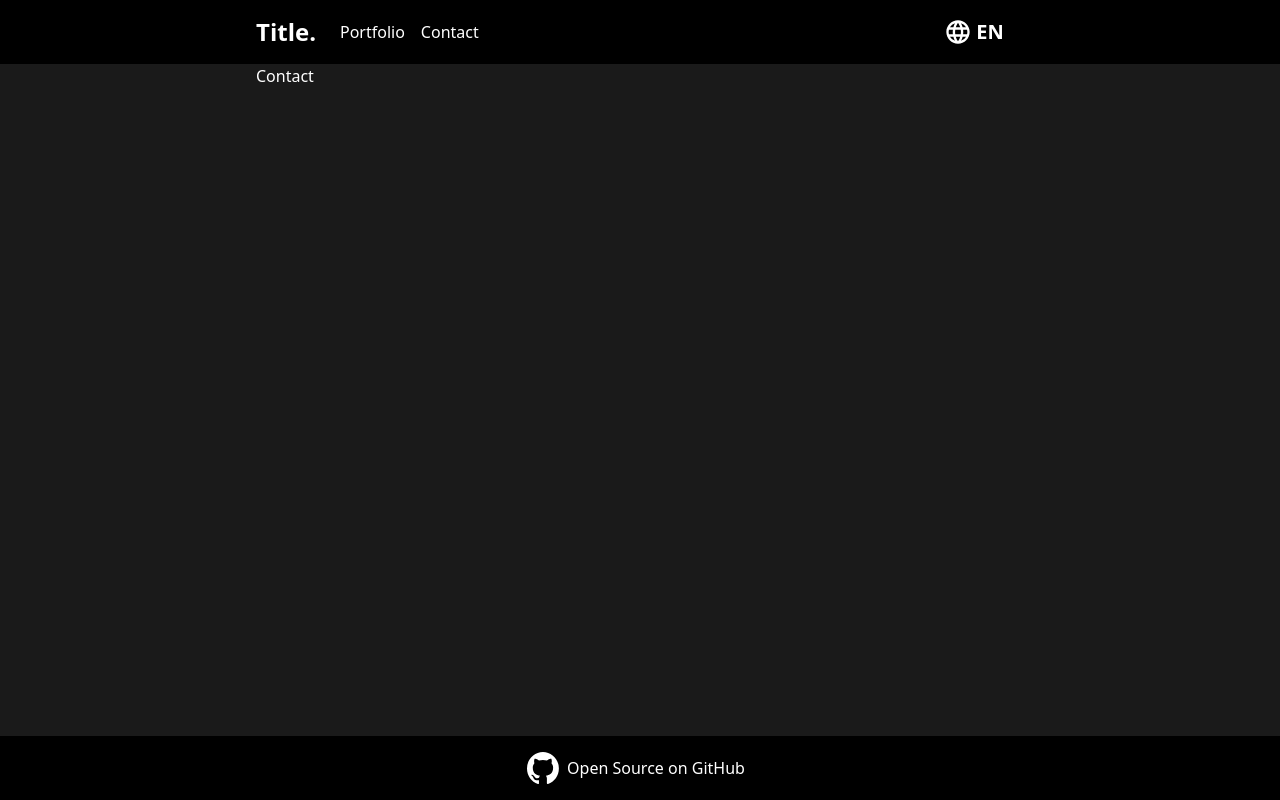
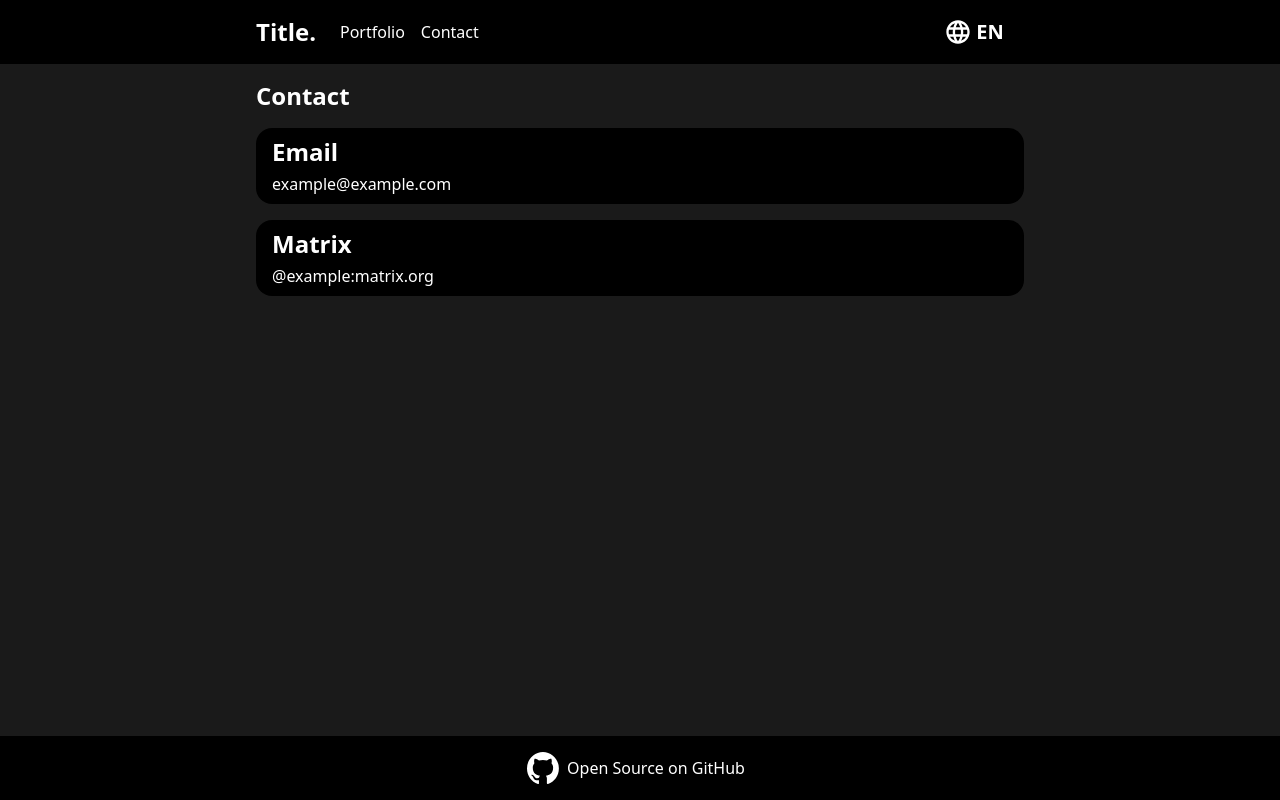
Before and after one commit to femrek/personal-website, a React (Vite) app: page /contact in a window 1280 px wide. Built offline with nearby package versions, Linux system fonts and the light colour scheme.

Commit message:
feat: Contact page is developed.
* Page data is being fetched in contact page.
* The contact entries are shown in contact page.
* `ContactEntry` component is created to show each contact entry.

```diff
--- /dev/null
+++ b/public/api/en/contact_page.json
@@ -0,0 +1,13 @@
+{
+  "title": "Contact",
+  "content": [
+    {
+      "title": "Email",
+      "value": "example@example.com"
+    },
+    {
+      "title": "Matrix",
+      "value": "@example:matrix.org"
+    }
+  ]
+}
--- /dev/null
+++ b/src/component/contact/ContactEntry.tsx
@@ -0,0 +1,20 @@
+import { ContactEntryData } from "../../network/repository/contact-repository.ts";
+
+interface ContactEntryProps {
+  data: ContactEntryData;
+}
+
+function ContactEntry({ data }: ContactEntryProps) {
+  return (
+    <div className={"flex bg-black rounded-2xl mb-4 px-4 py-2"}>
+      <div className={"flex-auto"}>
+        <div className={"flex"}>
+          <div className={"font-bold text-2xl"}>{data.title}</div>
+        </div>
+        <div className={"mt-1"}>{data.value}</div>
+      </div>
+    </div>
+  );
+}
+
+export default ContactEntry;
--- a/src/network/constant/api-urls.ts
+++ b/src/network/constant/api-urls.ts
@@ -19,6 +19,7 @@ const localizedApiUrlQueues = {
   homePage: "/api/{langCode}/home_page.json",
   portfoliosPage: "/api/{langCode}/portfolios_page.json",
   portfolioPage: "/api/{langCode}/portfolios/{slug}.json",
+  contactPage: "/api/{langCode}/contact_page.json",
 };
 
 /**
--- /dev/null
+++ b/src/network/repository/contact-repository.ts
@@ -0,0 +1,30 @@
+import { get } from "../manager/network-manager.ts";
+import {
+  apiUrlsHost,
+  getApiUrl,
+  localizedApiUrlQueues,
+} from "../constant/api-urls.ts";
+
+export interface ContactPageData {
+  title: string;
+  content: ContactEntryData[];
+}
+
+export interface ContactEntryData {
+  title: string;
+  value: string;
+}
+
+/**
+ * Get the contact page data in form of ContactPageData
+ */
+export async function getContactPageData(
+  langCode: string,
+): Promise<ContactPageData> {
+  const response = await get({
+    host: apiUrlsHost,
+    queue: getApiUrl(localizedApiUrlQueues.contactPage, langCode),
+  });
+
+  return response as ContactPageData;
+}
--- a/src/page/ContactPage.tsx
+++ b/src/page/ContactPage.tsx
@@ -1,8 +1,34 @@
+import { useEffect, useState } from "react";
+import { useLocalizationContext } from "../context/localization/localization-context.ts";
+import {
+  ContactPageData,
+  getContactPageData,
+} from "../network/repository/contact-repository.ts";
+import ContactEntry from "../component/contact/ContactEntry.tsx";
+
 function ContactPage() {
+  const [pageData, setPageData] = useState<ContactPageData | null>(null);
+  const { langData } = useLocalizationContext();
+
+  useEffect(() => {
+    if (langData?.currentLang?.code) {
+      getContactPageData(langData.currentLang.code).then((responseJson) => {
+        setPageData(responseJson);
+      });
+    }
+  }, [langData?.currentLang?.code]);
+
+  if (!pageData) {
+    return null;
+  }
+
   return (
-    <div>
-      <h1>Contact</h1>
-    </div>
+    <>
+      <div className={"app-title"}>{pageData.title}</div>
+      {pageData.content.map((contact, index) => (
+        <ContactEntry data={contact} key={index} />
+      ))}
+    </>
   );
 }
 
```
Also changed, not shown: public/api/tr/contact_page.json (added, +13 -0 lines).
